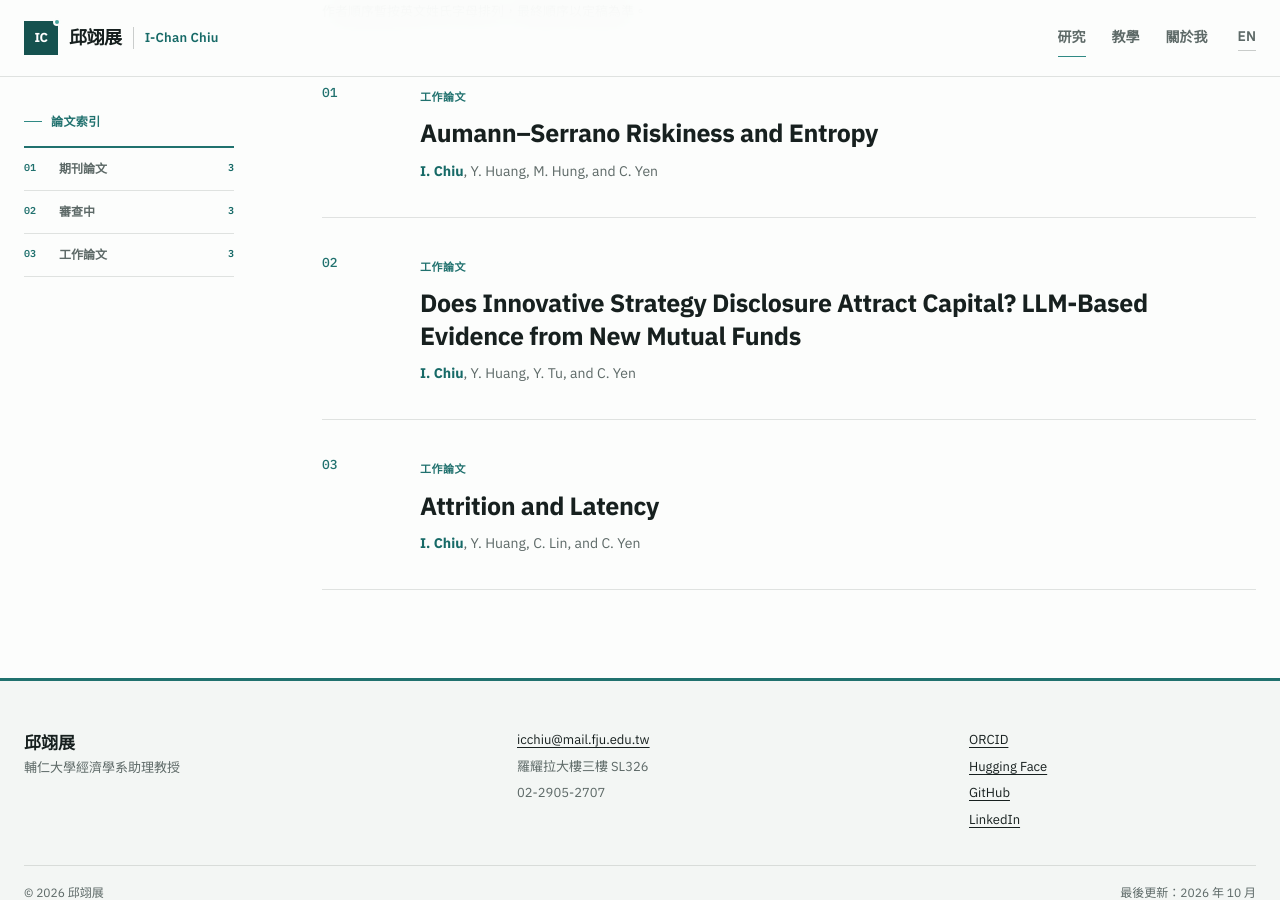
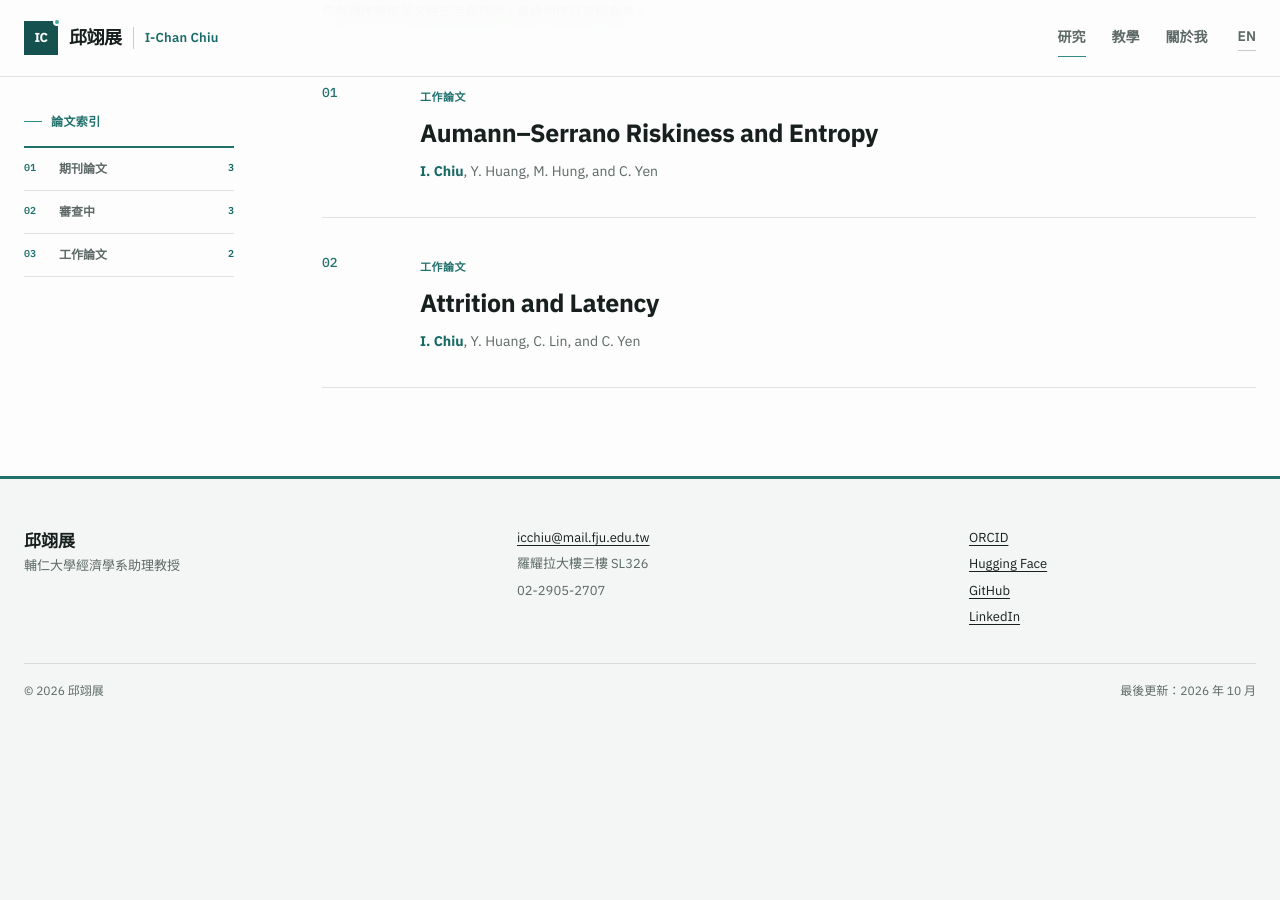
Before and after one commit to ichanchiu/ichanchiu.github.io, a Jekyll site: the page built from zh/research/index.html, in a window 1280 px wide and 900 px high, scrolled down 2427 px. Built offline with Jekyll 4.4.1, drawn with Linux system fonts in a browser that asks for light colours; after the commit the page ends 3149 px from its top, so only the background shows below that.

Commit message:
Delete working paper entry for fundllm
Removed the working paper entry for 'Does Innovative Strategy Disclosure Attract Capital?'

```diff
--- a/_data/working_papers.yml
+++ b/_data/working_papers.yml
@@ -65,23 +65,6 @@
     en: Under Review
     zh: 審查中
 
-- id: fundllm
-  section: working-paper
-  title: "Does Innovative Strategy Disclosure Attract Capital? LLM-Based Evidence from New Mutual Funds"
-  authors:
-    - name: I-Chan Chiu
-      short: I. Chiu
-      self: true
-    - name: Yi-Ta Huang
-      short: Y. Huang
-    - name: Yong-Jyun Tu
-      short: Y. Tu
-    - name: Chia-Yi Yen
-      short: C. Yen
-  status:
-    en: Working Paper
-    zh: 工作論文
-
 - id: attrition-latency
   section: working-paper
   title: "Attrition and Latency"
```
